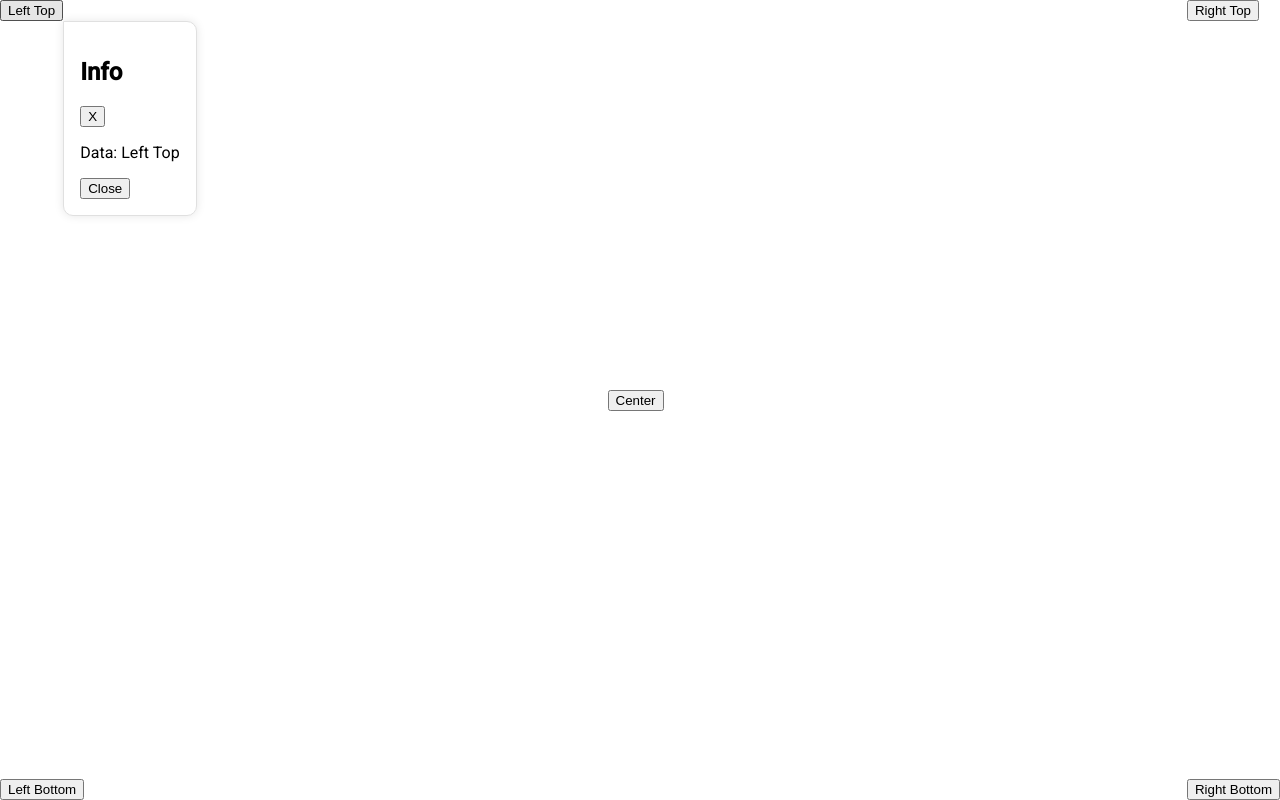
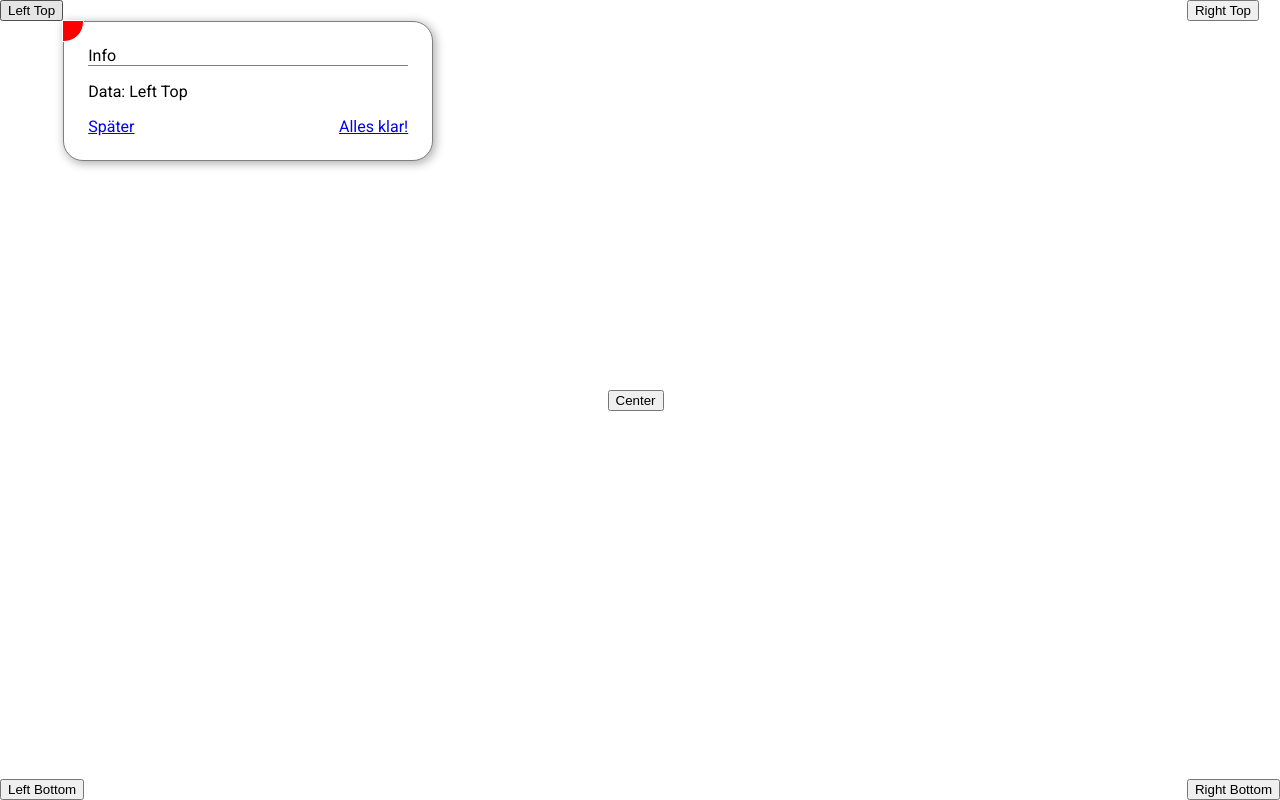
Before and after one commit to stbuhr/info-popup, an Angular app: page / in a window 1280 px wide. Both pictures are taken after a click on the button "Left Top". Built offline with nearby package versions, Linux system fonts and the light colour scheme.

Commit message:
Styling with red corner

```diff
--- a/src/app/info-popup/info-popup.component.html
+++ b/src/app/info-popup/info-popup.component.html
@@ -1,12 +1,10 @@
 <div class="frame">
-  <div class="frame__header">
-    <h2 class="frame__title">Info</h2>
-    <button class="frame__close" (click)="closePopup()">X</button>
-  </div>
+  <div class="frame__header">Info</div>
   <div class="frame__content">
     <p class="frame__text">Data: {{ data }}</p>
   </div>
   <div class="frame__footer">
-    <button class="frame__button" (click)="closePopup()">Close</button>
+    <a href="#" class="frame__button" (click)="closePopup()">Später</a>
+    <a href="#" class="frame__button" (click)="closePopup()">Alles klar!</a>
   </div>
 </div>
--- a/src/app/info-popup/info-popup.component.scss
+++ b/src/app/info-popup/info-popup.component.scss
@@ -1,27 +1,84 @@
 :host {
   display: block;
+
+  --corner-color: var(--highlight-color);
 }
 
 .frame {
-  background-color: white;
-  border: 1px solid #e0e0e0;
-  border-radius: 10px;
-  box-shadow: 0 0 10px 0 rgba(0, 0, 0, 0.1);
-  padding: 1rem;
+  isolation: isolate;
+  z-index: 1000;
+  padding: 1.5rem;
+  min-width: 20rem;
+  background-color: var(--background-color);
+  border: 1px solid var(--border-color);
+  border-radius: 20px 20px 20px 20px;
+  box-shadow: 2px 2px 10px 1px rgba(0, 0, 0, 0.3);
 }
 
+.frame__header {
+  border-bottom: 1px solid var(--border-color);
+}
+
+.frame__footer {
+  display: flex;
+  justify-content: space-between;
+}
 ::ng-deep .info-popup-top-left .frame {
   border-top-left-radius: 0;
+}
+::ng-deep .info-popup-top-left .frame::after {
+  content: "";
+  position: absolute;
+  left: -1px;
+  top: -1px;
+  width: 20px;
+  height: 20px;
+  border: 1px solid var(--background-color);
+  background-color: var(--corner-color);
+  border-radius: 0 0 20px 0;
 }
 
 ::ng-deep .info-popup-top-right .frame {
   border-top-right-radius: 0;
 }
+::ng-deep .info-popup-top-right .frame::after {
+  content: "";
+  position: absolute;
+  right: -1px;
+  top: -1px;
+  width: 20px;
+  height: 20px;
+  border: 1px solid var(--background-color);
+  background-color: var(--corner-color);
+  border-radius: 0 0 0 20px;
+}
 
 ::ng-deep .info-popup-bottom-left .frame {
   border-bottom-left-radius: 0;
+}
+::ng-deep .info-popup-bottom-left .frame::after {
+  content: "";
+  position: absolute;
+  left: -1px;
+  bottom: -1px;
+  width: 20px;
+  height: 20px;
+  border: 1px solid var(--background-color);
+  background-color: var(--corner-color);
+  border-radius: 0 20px 0 0;
 }
 
 ::ng-deep .info-popup-bottom-right .frame {
   border-bottom-right-radius: 0;
 }
+::ng-deep .info-popup-bottom-right .frame::after {
+  content: "";
+  position: absolute;
+  right: -1px;
+  bottom: -1px;
+  width: 20px;
+  height: 20px;
+  border: 1px solid var(--background-color);
+  background-color: var(--corner-color);
+  border-radius: 20px 0 0 0;
+}
--- a/src/styles.scss
+++ b/src/styles.scss
@@ -1,4 +1,14 @@
 /* You can add global styles to this file, and also import other style files */
 
-html, body { height: 100%; }
-body { margin: 0; font-family: Roboto, "Helvetica Neue", sans-serif; }
+html,
+body {
+  height: 100%;
+}
+body {
+  --border-color: rgb(126, 126, 126);
+  --background-color: white;
+  --highlight-color: red;
+
+  margin: 0;
+  font-family: Roboto, "Helvetica Neue", sans-serif;
+}
```
